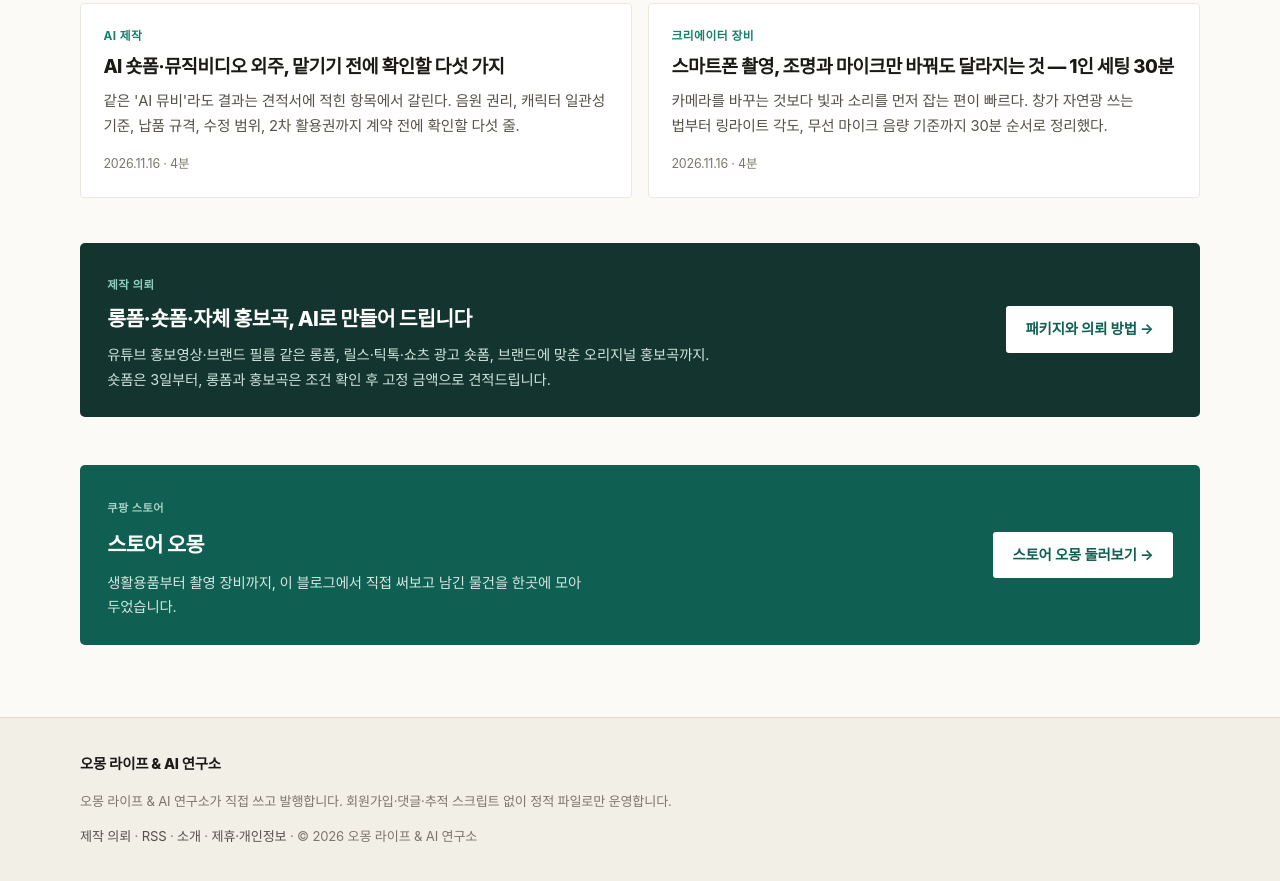
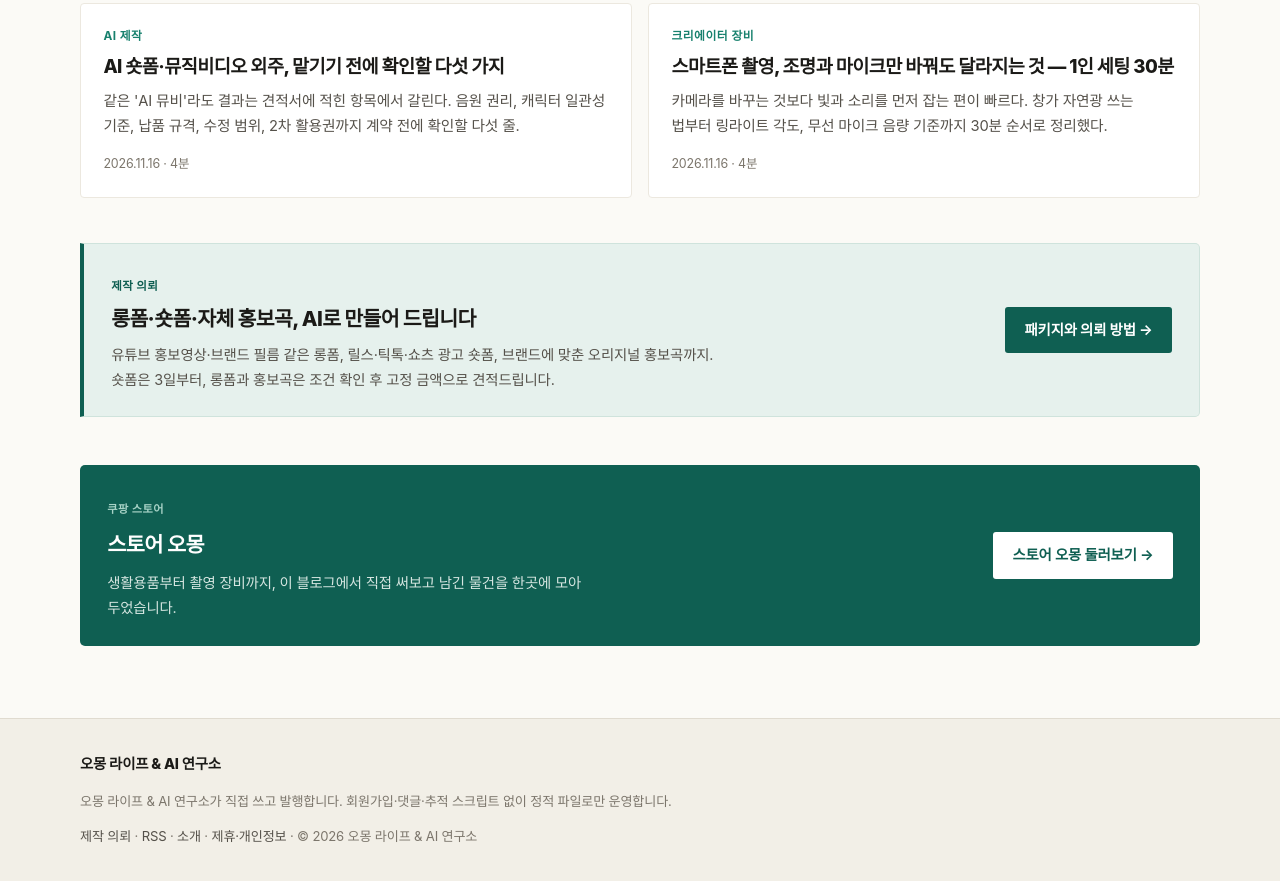
Before and after one commit to theloz33-bot/omong-kr-lab, a plain HTML site: page docs/index.html in a window 1280 px wide. Shown: the part 1127-2008 px from the top of the page. Drawn offline with Linux system fonts and the light colour scheme.

Commit message:
제작 의뢰 띠 스타일 조정: 크림 배경 카드

```diff
--- a/docs/assets/style.css
+++ b/docs/assets/style.css
@@ -343,25 +343,26 @@ ul.side-links a:hover { color: var(--accent); }
 .hire-strip {
   display: flex; align-items: center; justify-content: space-between;
   gap: 1.6rem; flex-wrap: wrap;
-  background: #14352f; color: #e9f2ef;
-  padding: 1.55rem 1.7rem; border-radius: 5px;
+  background: var(--accent-soft); color: var(--ink);
+  border: 1px solid #cfe3dc; border-left: 4px solid var(--accent);
+  padding: 1.5rem 1.7rem; border-radius: 0 5px 5px 0;
   margin-top: 3rem;
 }
-.hire-home { margin-top: 2.8rem; margin-bottom: 1.6rem; }
+.hire-home { margin-top: 2.8rem; margin-bottom: .6rem; }
 .hire-copy { max-width: 38rem; }
 .hire-eyebrow {
-  display: inline-block; font-size: .72rem; font-weight: 700;
-  letter-spacing: .04em; color: #8fcebe; margin-bottom: .45rem;
+  display: inline-block; font-size: .72rem; font-weight: 800;
+  letter-spacing: .04em; color: var(--accent); margin-bottom: .45rem;
 }
 .hire-strip h2 {
   margin: 0 0 .5rem; font-size: 1.28rem; line-height: 1.45;
-  color: #fff; letter-spacing: -.03em; font-weight: 800;
+  color: var(--ink); letter-spacing: -.03em; font-weight: 800;
 }
-.hire-strip p { margin: 0; font-size: .9rem; line-height: 1.75; color: #cfe3dc; }
-.hire-strip .button { flex: none; background: #fff; color: var(--accent); }
-.hire-strip .button:hover { background: #0b2b25; color: #fff; }
+.hire-strip p { margin: 0; font-size: .9rem; line-height: 1.75; color: var(--ink-soft); }
+.hire-strip .button { flex: none; }
+.hire-strip .button:hover { background: var(--ink); color: #fff; }
 
 @media (max-width: 40rem) {
-  .hire-strip { padding: 1.35rem 1.3rem; }
+  .hire-strip { padding: 1.3rem 1.25rem; }
   .hire-strip .button { width: 100%; text-align: center; }
 }
--- a/static/style.css
+++ b/static/style.css
@@ -343,25 +343,26 @@ ul.side-links a:hover { color: var(--accent); }
 .hire-strip {
   display: flex; align-items: center; justify-content: space-between;
   gap: 1.6rem; flex-wrap: wrap;
-  background: #14352f; color: #e9f2ef;
-  padding: 1.55rem 1.7rem; border-radius: 5px;
+  background: var(--accent-soft); color: var(--ink);
+  border: 1px solid #cfe3dc; border-left: 4px solid var(--accent);
+  padding: 1.5rem 1.7rem; border-radius: 0 5px 5px 0;
   margin-top: 3rem;
 }
-.hire-home { margin-top: 2.8rem; margin-bottom: 1.6rem; }
+.hire-home { margin-top: 2.8rem; margin-bottom: .6rem; }
 .hire-copy { max-width: 38rem; }
 .hire-eyebrow {
-  display: inline-block; font-size: .72rem; font-weight: 700;
-  letter-spacing: .04em; color: #8fcebe; margin-bottom: .45rem;
+  display: inline-block; font-size: .72rem; font-weight: 800;
+  letter-spacing: .04em; color: var(--accent); margin-bottom: .45rem;
 }
 .hire-strip h2 {
   margin: 0 0 .5rem; font-size: 1.28rem; line-height: 1.45;
-  color: #fff; letter-spacing: -.03em; font-weight: 800;
+  color: var(--ink); letter-spacing: -.03em; font-weight: 800;
 }
-.hire-strip p { margin: 0; font-size: .9rem; line-height: 1.75; color: #cfe3dc; }
-.hire-strip .button { flex: none; background: #fff; color: var(--accent); }
-.hire-strip .button:hover { background: #0b2b25; color: #fff; }
+.hire-strip p { margin: 0; font-size: .9rem; line-height: 1.75; color: var(--ink-soft); }
+.hire-strip .button { flex: none; }
+.hire-strip .button:hover { background: var(--ink); color: #fff; }
 
 @media (max-width: 40rem) {
-  .hire-strip { padding: 1.35rem 1.3rem; }
+  .hire-strip { padding: 1.3rem 1.25rem; }
   .hire-strip .button { width: 100%; text-align: center; }
 }
```
